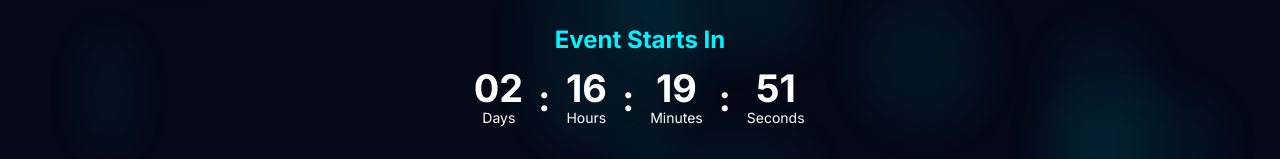
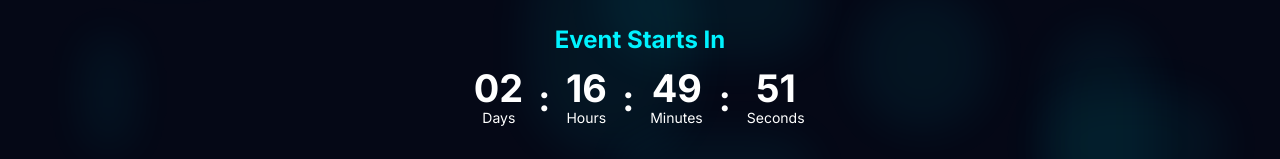
Before and after one commit to Sudharshan-3904/IntellinaWebsite, a React (Vite) app: page / in a window 1280 px wide. Shown: the part 512-671 px from the top of the page. Built offline with nearby package versions, Linux system fonts and the light colour scheme.

Commit message:
Update Hero.tsx

```diff
--- a/src/components/Hero.tsx
+++ b/src/components/Hero.tsx
@@ -24,7 +24,7 @@ const Hero = () => {
     }
 
     // Countdown Timer Logic
-    const eventDate = new Date("April 4, 2025 09:00:00").getTime();
+    const eventDate = new Date("April 4, 2025 09:30:00").getTime();
 
     const updateCountdown = () => {
       const now = new Date().getTime();
```
